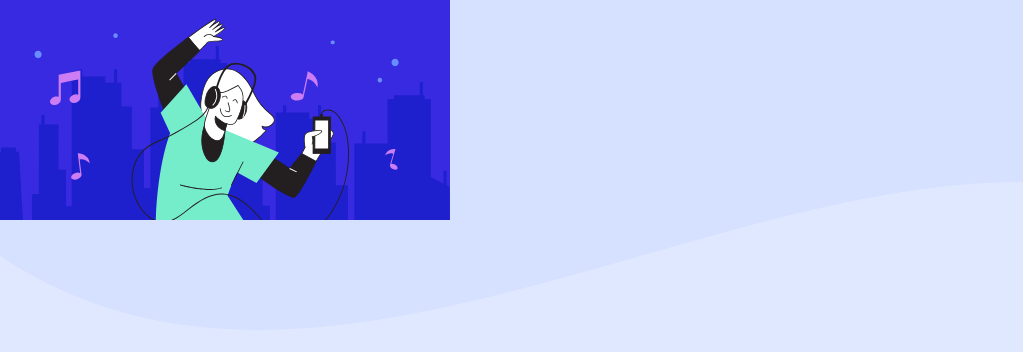
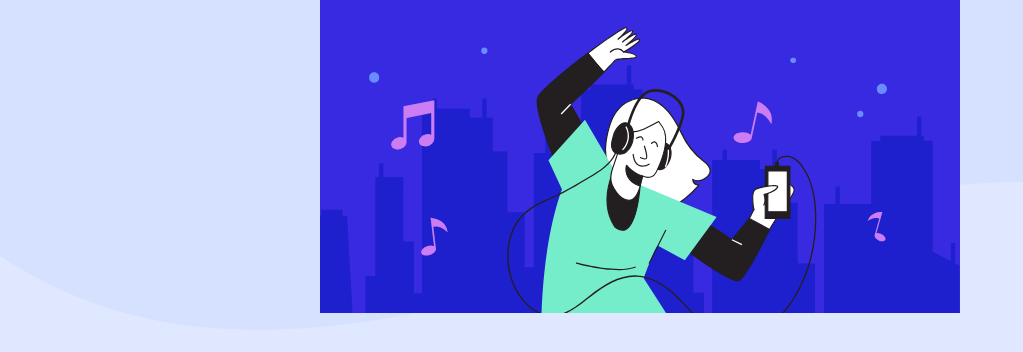
Before and after one commit to krogowsk531/order-summary, a React (Create React App) app: page / in a window 1280 px wide. Shown: the top 352 px of the page, without its empty margins (0-1023 px from the left). Built offline with nearby package versions, Linux system fonts and the light colour scheme.

Commit message:
Image is centered

```diff
--- a/src/Components/App/App.css
+++ b/src/Components/App/App.css
@@ -21,3 +21,10 @@ svg {
   top: 0;
   left: 0;
 }
+
+.human-image {
+  display: block;
+  margin-left: auto;
+  margin-right: auto;
+  width: 50%;
+}
```
